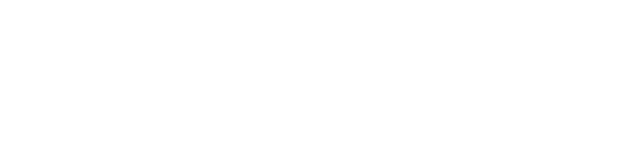
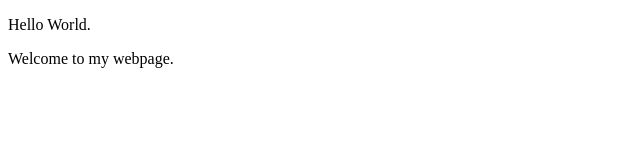
Before and after one commit to Samueelx/my-first-webpage, a plain HTML site: page my-first-webpage.html in a window 1280 px wide. Shown: the whole page, without its empty margins (0-640 px from the left). Drawn offline with Linux system fonts and the light colour scheme.

Commit message:
Add paragraph block elements to the page

```diff
--- a/my-first-webpage.html
+++ b/my-first-webpage.html
@@ -4,6 +4,7 @@
         <title>My first webpage!</title>
     </head>
     <body>
-
+        <p>Hello World.</p>
+        <p>Welcome to my webpage.</p>
     </body>
 </html>
```
